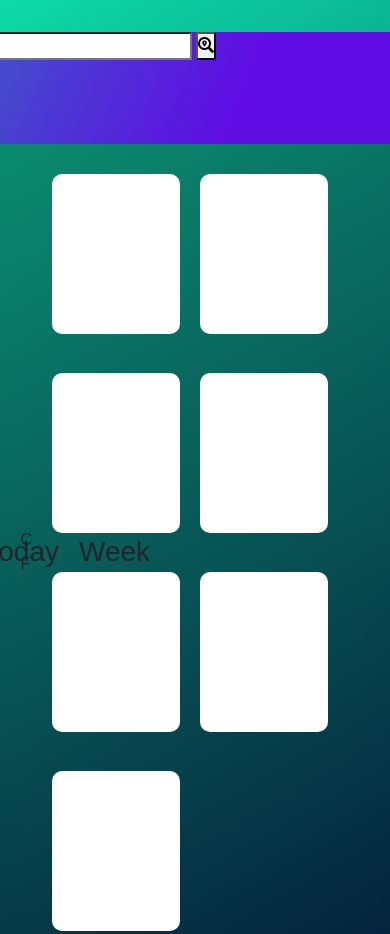
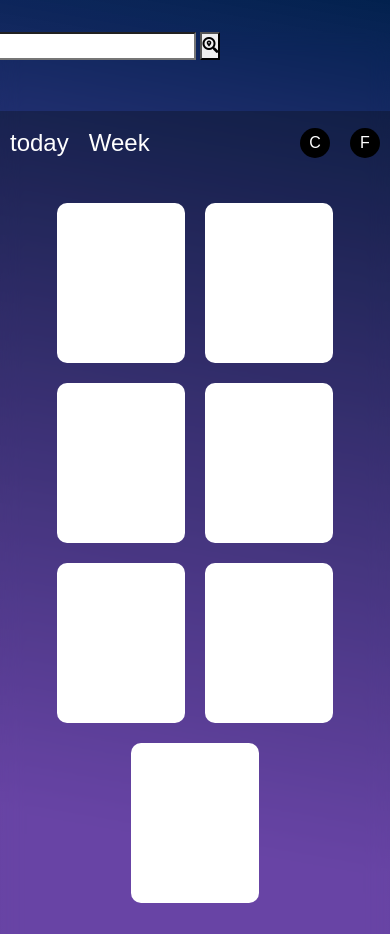
Before and after one commit to wa20/6-Weather-Dashboard, a plain HTML site: page index.html in a window 390 px wide. Shown: the top 934 px of the page. Drawn offline with nearby package versions, Linux system fonts and the light colour scheme.

Commit message:
css code updates

```diff
--- a/index.html
+++ b/index.html
@@ -39,10 +39,10 @@
 
 
     <section class="col-r right-dash">
-        <nav>
+        <nav class="weather-header">
             <section class="view" id="view">
-                <h3>today</h3>
-                <h3>Week</h3>
+                <h4>today</h4>
+                <h4>Week</h4>
             </section>
 
             <section class="tempToggle" id="tempToggle">
--- a/style-body.css
+++ b/style-body.css
@@ -17,6 +17,8 @@
   }
 
 
+
+  @media (min-width: 950px) {
  body {
 
    background-image: linear-gradient(150deg, #0ddaa6 , #02214e);
@@ -25,7 +27,23 @@
    justify-content: center;
    align-items: center;
 
+   }
   }
+
+
+  @media (max-width: 950px) {
+    body {
+
+      background-image: linear-gradient(10deg, #600ee4a4 20% , #02214e);
+      min-height: 100vh;
+      display: flex;
+      justify-content: center;
+      align-items: center;
+
+      }
+ }
+
+
 
 /*================================================
 
@@ -71,7 +89,7 @@
     .main-container {
         display: flex;
         /* flex-direction: column; */
-        width: 110vw;
+        /* width: 110vw; */
         height: 110vh;
         backdrop-filter: blur(10px);
         border-radius: 25px;
@@ -83,11 +101,14 @@
 @media (max-width: 950px) {
     .col-l {
         display: flex;
+        flex-direction: column;
         flex: 1 1 25%;
-        background: linear-gradient(110deg, #600ee4a4, #600ee4 60%);
-        border-radius: 0px 0px 0px 0px;
-        backdrop-filter: blur(10px);
-        /* width: 100%; */
+        margin-top: 0px;
+        /* background: linear-gradient(110deg, #600ee4a4, #600ee4 60%); */
+        /* background: transparent; */
+        /* border-radius: 0px 0px 0px 0px; */
+        /* backdrop-filter: blur(10px); */
+        width: 100vw;
 
     }
 }
@@ -97,11 +118,14 @@
   @media (max-width: 950px) {
     .col-r {
         display: flex;
+        justify-content: center;
+        align-items: center;
+        flex-wrap: wrap;
         flex: 1 1 75%;
         background: rgba(10, 10, 10, 0.3);
-        border-radius: 0px 0px 25px 25px;
+        /* border-radius: 0px 0px 25px 25px; */
         backdrop-filter: blur(10px);
-        /* width: 100%; */
+        /* width: 100vw; */
 
 
     }
--- a/style-right-dash.css
+++ b/style-right-dash.css
@@ -2,27 +2,61 @@
 weather right dashboard
 ======*/
 
-nav {
+@media (min-width: 950px) {
+.weather-header{
     display: flex;
     align-items: center;
     justify-content: space-between;
 
 
+    }
 }
+
+@media (max-width: 950px) {
+    .weather-header {
+        display: flex;
+        align-items: center;
+        justify-content: space-between;
+        width: 100vw;
+
+        }
+    }
+
+
+
 
 .view {
 
     display: flex;
     align-items: center;
     justify-content: space-between;
-    width: 40px;
+    /* width: 40px; */
 }
 
-h3{
+h4{
     margin: 10px;
-
+    color: white;
 }
 
+
+
+.tempToggle {
+    display: flex;
+    align-items: center;
+    justify-content: space-between;
+}
+
+.temp {
+    display: flex;
+    justify-content: center;
+    align-items: center;
+    width: 30px;
+    height: 30px;
+    margin: 10px;
+    border-radius: 50%;
+    background: black;
+    color: white;
+}
 
 
 
@@ -31,7 +65,7 @@ h3{
 
 =================================================*/
 
-
+@media (min-width: 950px) {
 .weekdays {
     display: flex;
     align-items: center;
@@ -39,8 +73,24 @@ h3{
     flex-wrap: wrap;
     margin: 10px;
 
+    }
+}
 
-}
+@media (max-width: 950px) {
+    .weekdays {
+        display: flex;
+        align-items: center;
+        justify-content: center;
+        flex-wrap: wrap;
+        margin: 10px;
+
+        }
+    }
+
+
+
+
+
 
 .weekday{
     display: flex;
```
